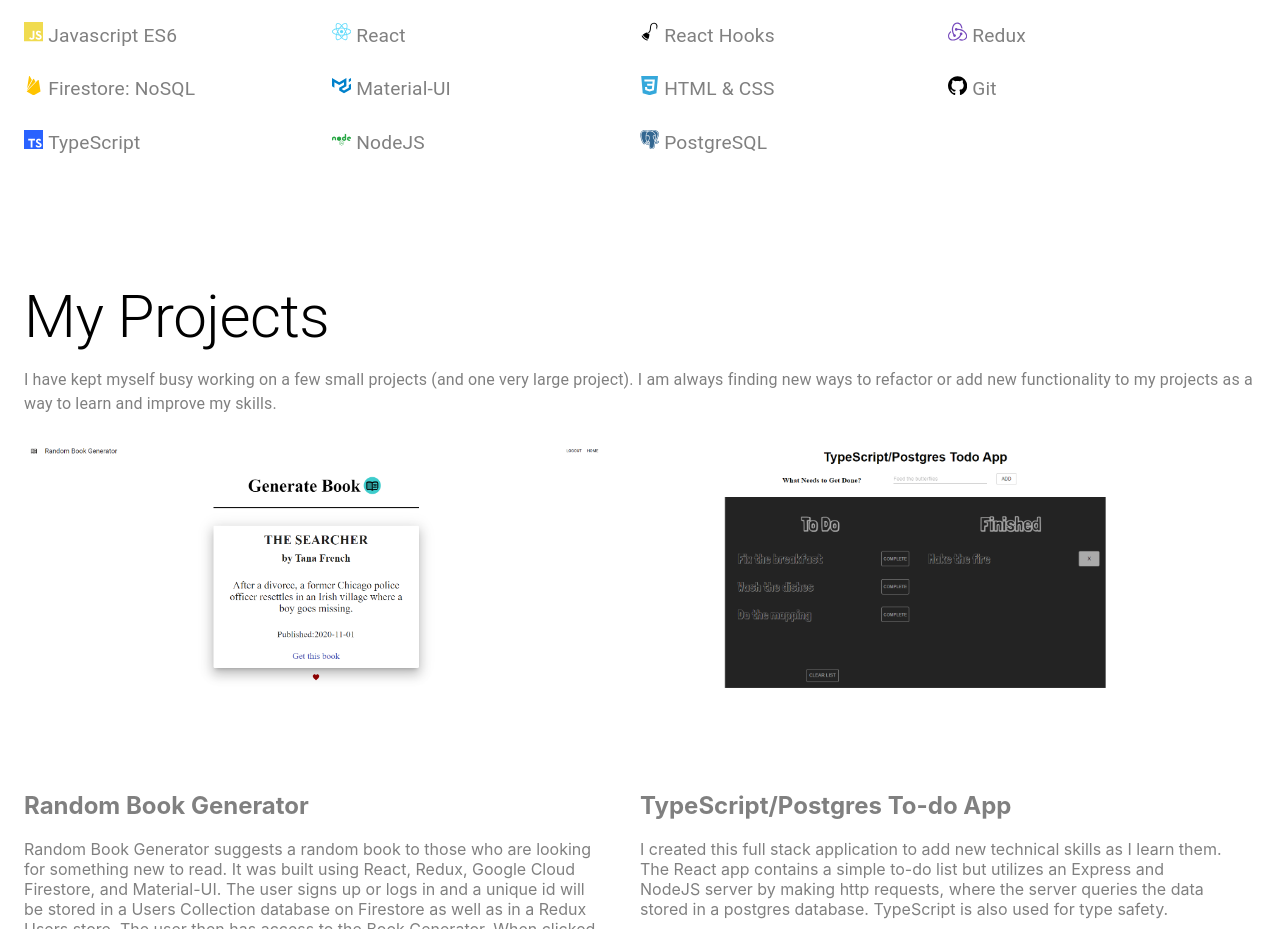
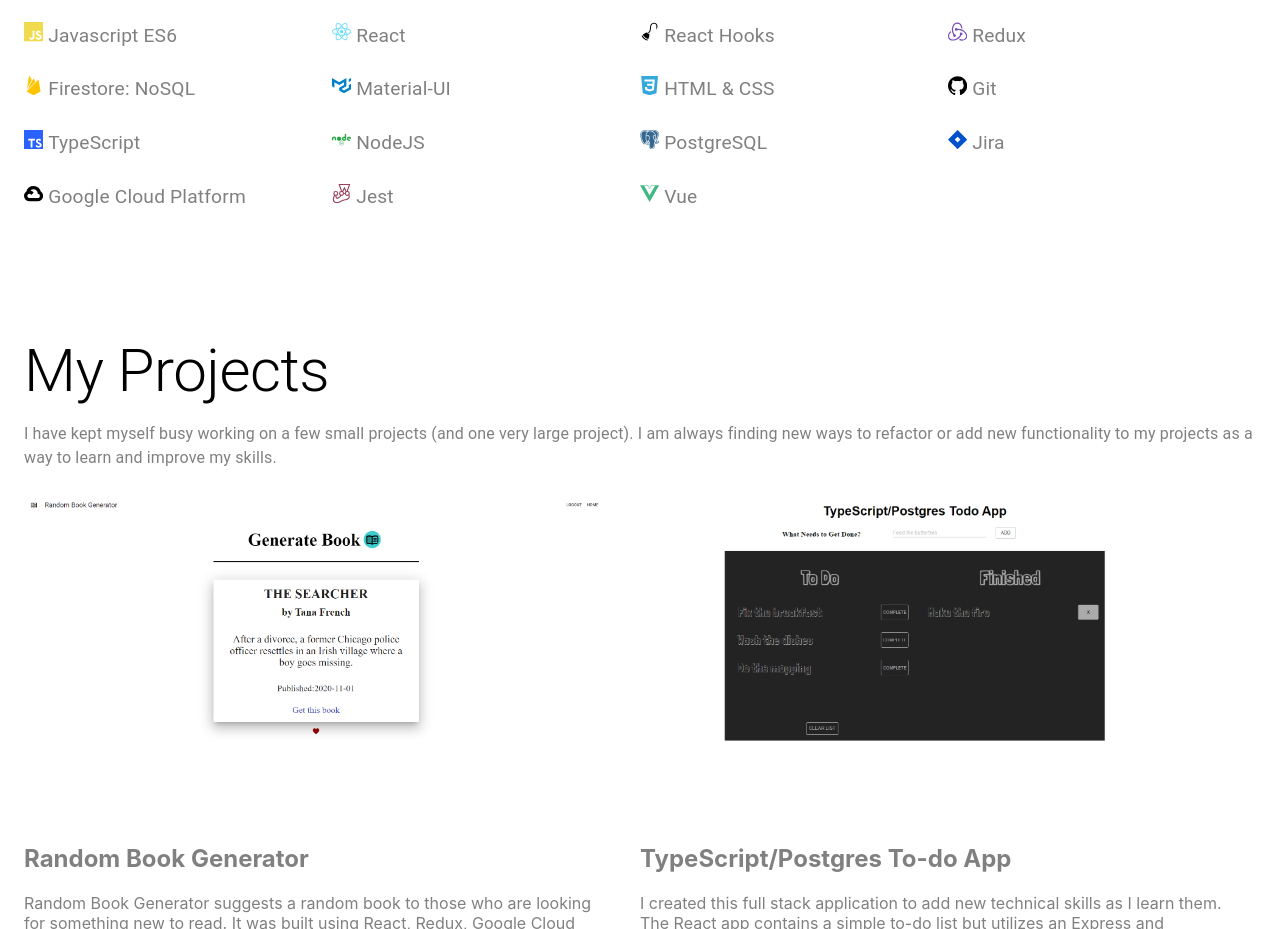
Before and after one commit to wyokyla23/portfolio, a React (Create React App) app: page / in a window 1280 px wide. Shown: the part 1940-2869 px from the top of the page. Built offline with nearby package versions, Linux system fonts and the light colour scheme.

Commit message:
updated skills and resume

```diff
--- a/src/pages/Home/components/Skills.js
+++ b/src/pages/Home/components/Skills.js
@@ -1,7 +1,7 @@
 import { Typography, Grid } from "@material-ui/core";
 import React from "react";
 import makeStyles from '@material-ui/core/styles/makeStyles'
-import { SiJavascript, SiReact, SiRedux, SiFirebase, SiMaterialUi, SiCss3, SiGithub, SiTypescript, SiPostgresql } from 'react-icons/si'
+import { SiJavascript, SiReact, SiRedux, SiFirebase, SiMaterialUi, SiCss3, SiGithub, SiTypescript, SiPostgresql, SiJira, SiGooglecloud, SiJest, SiVueDotJs } from 'react-icons/si'
 import { FaNode } from 'react-icons/fa'
 import { GiPirateHook } from 'react-icons/gi'
 
@@ -88,7 +88,28 @@
     Icon: SiPostgresql,
     name: "PostgreSQL",
     color: '#336791'
+  },
+  {
+    Icon: SiJira,
+    name: "Jira",
+    color: '#0052CC'
+  },
+  {
+    Icon: SiGooglecloud,
+    name: "Google Cloud Platform",
+    color: 'black'
+  },
+  {
+    Icon: SiJest,
+    name: "Jest",
+    color: '#99425b'
+  },
+  {
+    Icon: SiVueDotJs,
+    name: "Vue",
+    color: '#3fb984'
   }
+
 ];
 
 export default function Skills() {
```
Also changed, not shown: 1 other file (tests, documents, lock files or other folders).
